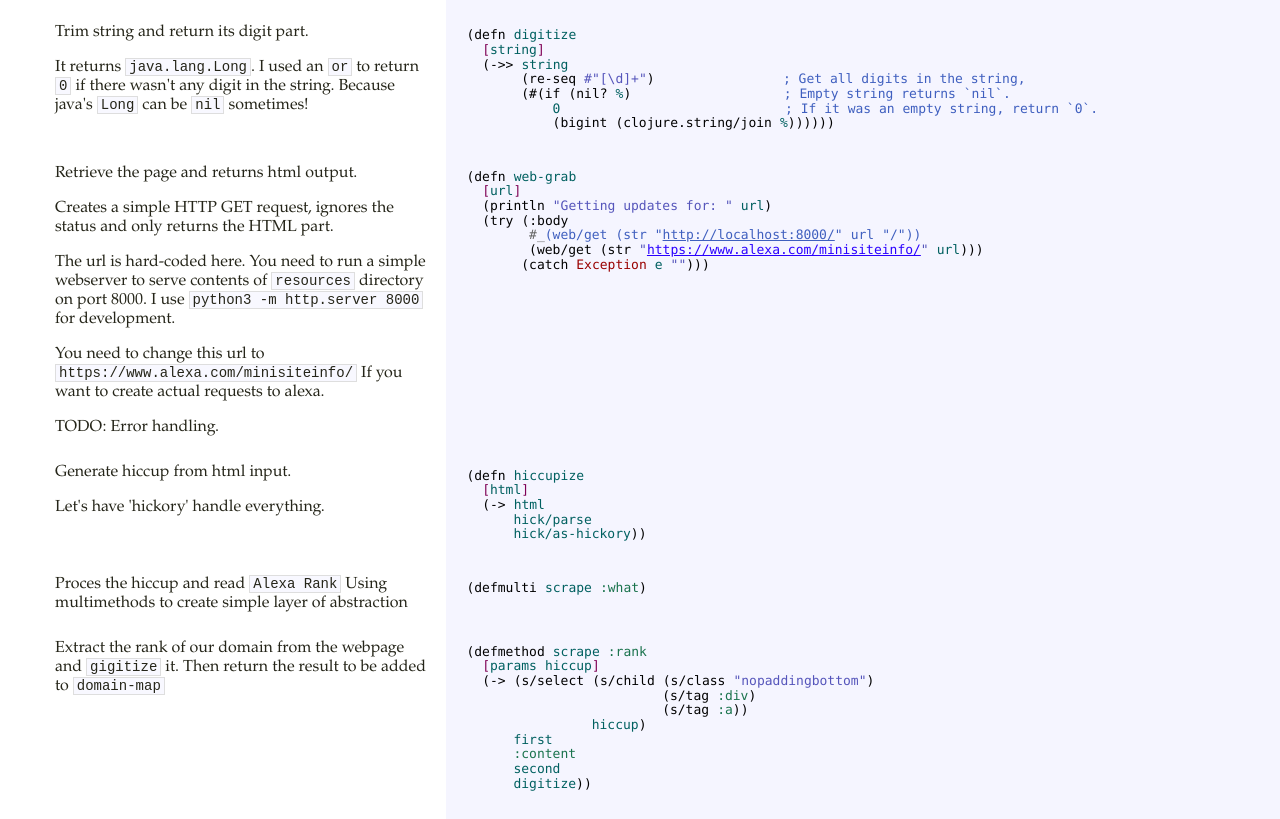
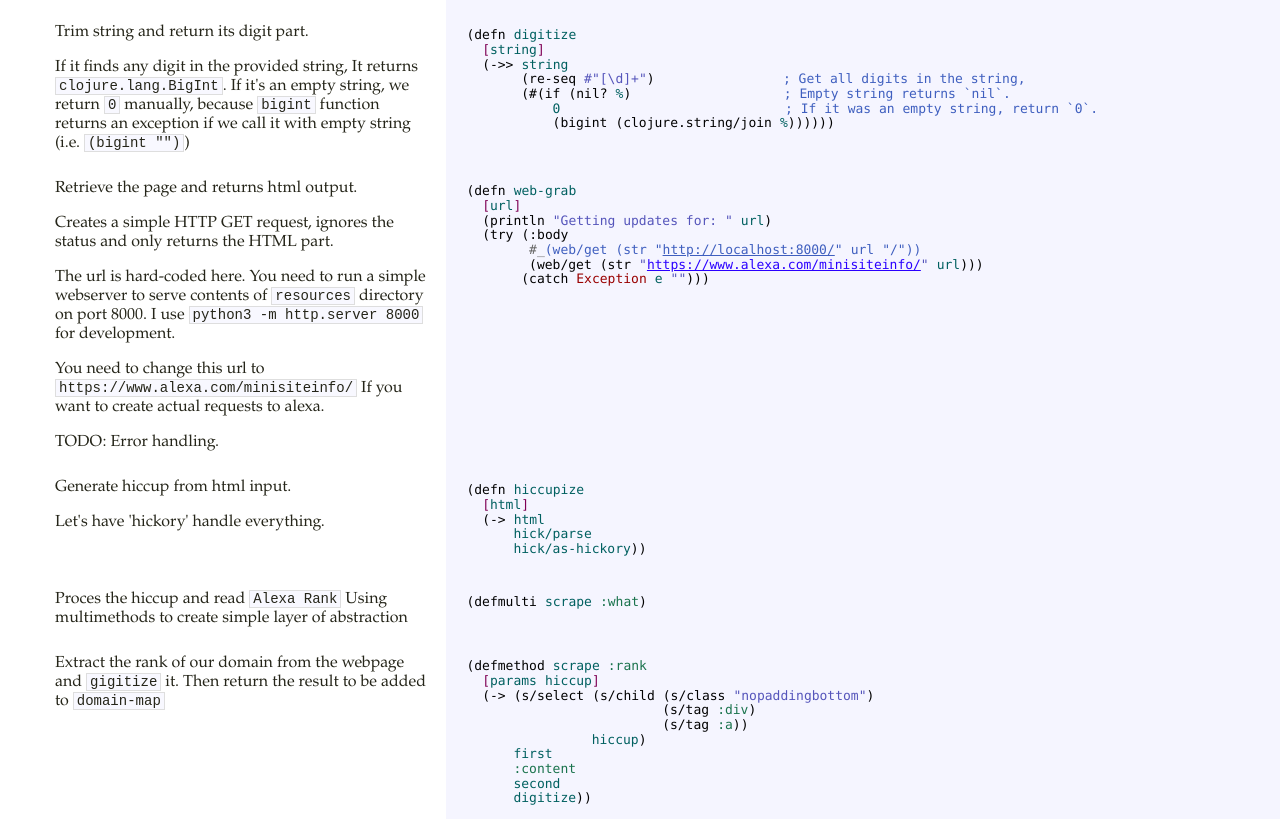
Before and after one commit to pouyacode/alexa-monitor, a plain HTML site: page docs/index.html in a window 1280 px wide. Shown: the part 1457-2276 px from the top of the page. Drawn offline with Linux system fonts and the light colour scheme.

Commit message:
Update comments for _digitize_ refactor changes

```diff
--- a/docs/index.html
+++ b/docs/index.html
@@ -2909,9 +2909,10 @@ messy.</p>
             [hickory.select :as s])
   (:gen-class))</pre></td></tr><tr><td class="docs"><p>Trim string and return its digit part.</p>
 
-<p>It returns <code>java.lang.Long</code>.
-I used an <code>or</code> to return <code>0</code> if there wasn't any digit in the string.
-Because java's <code>Long</code> can be <code>nil</code> sometimes!</p>
+<p>If it finds any digit in the provided string,
+It returns <code>clojure.lang.BigInt</code>.
+If it's an empty string, we return <code>0</code> manually, because <code>bigint</code> function
+returns an exception if we call it with empty string (i.e. <code>(bigint "")</code>)</p>
 </td><td class="codes"><pre class="brush: clojure">(defn digitize
   [string]
   (-&gt;&gt; string
@@ -2974,7 +2975,8 @@ Then return the result to be added to <code>domain-map</code></p>
 <p>Creates a nice data-flow through every function of this namespace.
 First request the url and create a hicuup its HTML elements, Then extract
 <code>rank</code> and <code>backlink</code> from it.
-And add everything to provided <code>domain-map</code>.</p>
+And add everything to provided <code>domain-map</code>.
+We don't need to convert <code>bigint</code> from <code>digitize</code> to <code>int</code>.</p>
 </td><td class="codes"><pre class="brush: clojure">(defn main
   [domain-map]
   (let [hiccup (-&gt; :domain
```
Also changed, not shown: 1 other file.
